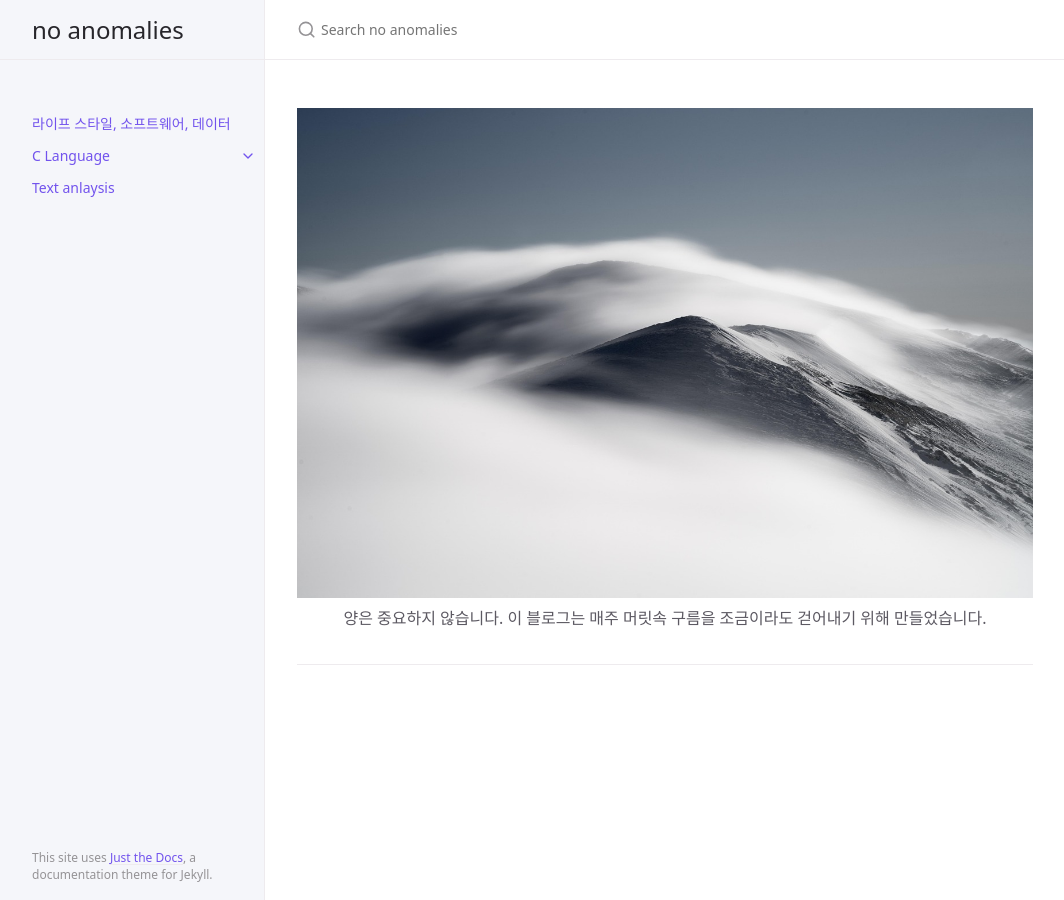
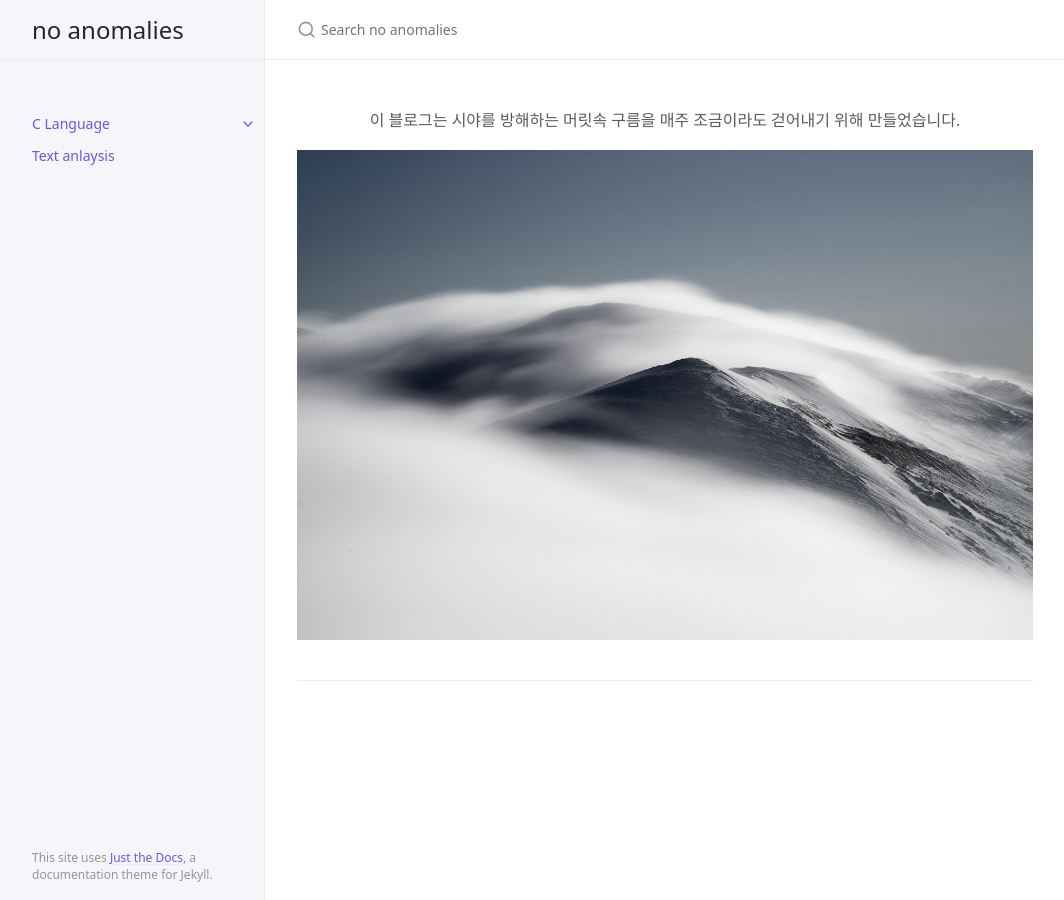
Before and after one commit to moderate-yes/moderate-yes.github.io, a Jekyll site: the page built from index.md, in a window 1280 px wide. Shown: the whole page, without its empty margins (107-1171 px from the left). Built offline with Jekyll 4.4.1, drawn with Linux system fonts in a browser that asks for light colours; cached includes are drawn as plain includes.

Commit message:
Update index.md

```diff
--- a/index.md
+++ b/index.md
@@ -1,10 +1,7 @@
 ---
-title: 라이프 스타일, 소프트웨어, 데이터
 layout: home
-nav_order: 1
 permalink: /
 ---
-
+이 블로그는 시야를 방해하는 머릿속 구름을 매주 조금이라도 걷어내기 위해 만들었습니다.
+{: .text-center }
 ![main](/images/main.jpg)
-양은 중요하지 않습니다. 이 블로그는 매주 머릿속 구름을 조금이라도 걷어내기 위해 만들었습니다.
-{: .text-center }
```
